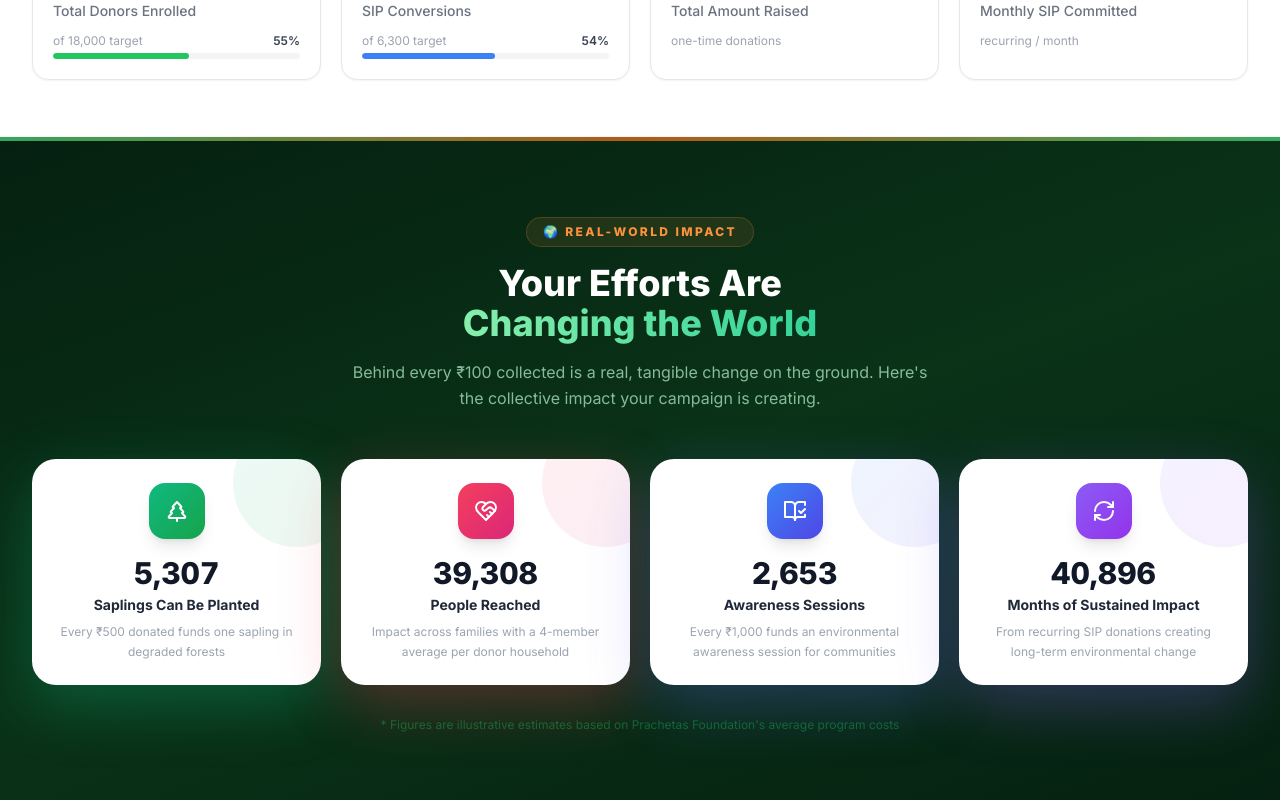
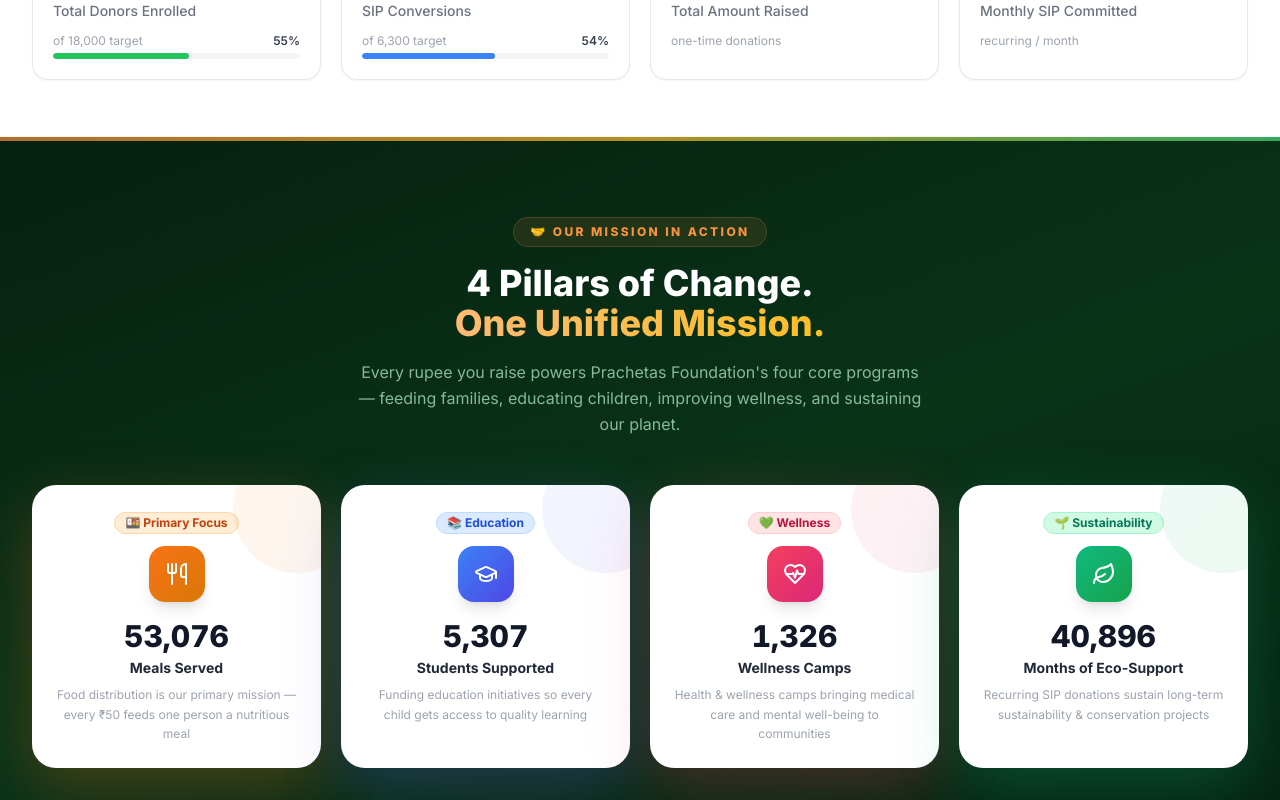
Before and after one commit to PhKrD/prachetas-internship, a React (Vite) app: page / in a window 1280 px wide. Shown: the part 1260-2060 px from the top of the page. Built offline with nearby package versions, Linux system fonts and the light colour scheme.

Commit message:
Update impact section: Food Distribution, Education, Wellness, Sustainability

```diff
--- a/src/components/ImpactSection.jsx
+++ b/src/components/ImpactSection.jsx
@@ -1,49 +1,57 @@
 import { motion } from 'framer-motion'
-import { TreePine, HeartHandshake, BookOpenCheck, RefreshCw } from 'lucide-react'
+import { Utensils, GraduationCap, HeartPulse, Leaf } from 'lucide-react'
 import { studentsData } from '../data/studentsData'
 
 const ImpactSection = () => {
-  const totalAmt    = studentsData.reduce((s, x) => s + x.totalAmountCollected, 0)
-  const totalSIP    = studentsData.reduce((s, x) => s + x.sipConversions, 0)
-  const totalDonors = studentsData.reduce((s, x) => s + x.donorsCollected, 0)
+  const totalAmt = studentsData.reduce((s, x) => s + x.totalAmountCollected, 0)
+  const totalSIP = studentsData.reduce((s, x) => s + x.sipConversions, 0)
 
-  const saplings        = Math.floor(totalAmt / 500)
-  const familiesReached = Math.floor(totalDonors * 4)
-  const sessions        = Math.floor(totalAmt / 1000)
-  const monthsImpact    = totalSIP * 12
+  /* Impact estimates per Prachetas Foundation focus areas */
+  const mealsServed      = Math.floor(totalAmt / 50)          // ₹50 per meal
+  const studentsSupported = Math.floor(totalAmt / 500)        // ₹500/month per student
+  const wellnessCamps    = Math.floor(totalAmt / 2000)        // ₹2,000 per wellness camp
+  const ecoMonths        = totalSIP * 12                      // months of sustained eco-support
 
   const cards = [
     {
-      icon: TreePine,
-      value: saplings.toLocaleString('en-IN'),
-      label: 'Saplings Can Be Planted',
-      sub: 'Every ₹500 donated funds one sapling in degraded forests',
-      from: 'from-emerald-500', to: 'to-green-600',
-      glow: 'rgba(16,185,129,0.3)',
+      icon: Utensils,
+      value: mealsServed.toLocaleString('en-IN'),
+      label: 'Meals Served',
+      sub: 'Food distribution is our primary mission — every ₹50 feeds one person a nutritious meal',
+      tag: '🍱 Primary Focus',
+      tagCls: 'bg-orange-100 text-orange-700 border-orange-200',
+      from: 'from-orange-500', to: 'to-amber-600',
+      glow: 'rgba(249,115,22,0.25)',
     },
     {
-      icon: HeartHandshake,
-      value: familiesReached.toLocaleString('en-IN'),
-      label: 'People Reached',
-      sub: 'Impact across families with a 4-member average per donor household',
-      from: 'from-rose-500', to: 'to-pink-600',
-      glow: 'rgba(244,63,94,0.3)',
+      icon: GraduationCap,
+      value: studentsSupported.toLocaleString('en-IN'),
+      label: 'Students Supported',
+      sub: 'Funding education initiatives so every child gets access to quality learning',
+      tag: '📚 Education',
+      tagCls: 'bg-blue-100 text-blue-700 border-blue-200',
+      from: 'from-blue-500', to: 'to-indigo-600',
+      glow: 'rgba(99,102,241,0.25)',
     },
     {
-      icon: BookOpenCheck,
-      value: sessions.toLocaleString('en-IN'),
-      label: 'Awareness Sessions',
-      sub: 'Every ₹1,000 funds an environmental awareness session for communities',
-      from: 'from-blue-500', to: 'to-indigo-600',
-      glow: 'rgba(99,102,241,0.3)',
+      icon: HeartPulse,
+      value: wellnessCamps.toLocaleString('en-IN'),
+      label: 'Wellness Camps',
+      sub: 'Health & wellness camps bringing medical care and mental well-being to communities',
+      tag: '💚 Wellness',
+      tagCls: 'bg-rose-100 text-rose-700 border-rose-200',
+      from: 'from-rose-500', to: 'to-pink-600',
+      glow: 'rgba(244,63,94,0.25)',
     },
     {
-      icon: RefreshCw,
-      value: monthsImpact.toLocaleString('en-IN'),
-      label: 'Months of Sustained Impact',
-      sub: 'From recurring SIP donations creating long-term environmental change',
-      from: 'from-violet-500', to: 'to-purple-600',
-      glow: 'rgba(139,92,246,0.3)',
+      icon: Leaf,
+      value: ecoMonths.toLocaleString('en-IN'),
+      label: 'Months of Eco-Support',
+      sub: 'Recurring SIP donations sustain long-term sustainability & conservation projects',
+      tag: '🌱 Sustainability',
+      tagCls: 'bg-emerald-100 text-emerald-700 border-emerald-200',
+      from: 'from-emerald-500', to: 'to-green-600',
+      glow: 'rgba(16,185,129,0.25)',
     },
   ]
 
@@ -51,8 +59,7 @@
     <section className="py-20 px-4 sm:px-6 lg:px-8 relative overflow-hidden"
       style={{ background: 'linear-gradient(160deg, #052010 0%, #0a3318 50%, #052010 100%)' }}
     >
-      {/* top border accent */}
-      <div className="absolute top-0 left-0 w-full h-1 bg-gradient-to-r from-green-400 via-orange-500 to-green-400 opacity-70" />
+      <div className="absolute top-0 left-0 w-full h-1 bg-gradient-to-r from-orange-400 via-amber-400 to-green-400 opacity-70" />
 
       <div className="max-w-7xl mx-auto relative z-10">
         <motion.div
@@ -61,17 +68,17 @@
           className="text-center mb-12"
         >
           <div className="inline-block text-orange-400 text-xs font-black uppercase tracking-[0.2em] bg-orange-400/10 border border-orange-400/20 px-4 py-1.5 rounded-full mb-4">
-            🌍 Real-World Impact
+            🤝 Our Mission in Action
           </div>
           <h2 className="text-3xl sm:text-4xl font-black text-white mb-4 leading-tight">
-            Your Efforts Are<br/>
-            <span className="text-transparent bg-clip-text bg-gradient-to-r from-green-300 to-emerald-400">
-              Changing the World
+            4 Pillars of Change.<br/>
+            <span className="text-transparent bg-clip-text bg-gradient-to-r from-orange-300 to-amber-400">
+              One Unified Mission.
             </span>
           </h2>
           <p className="text-green-200/70 text-base max-w-xl mx-auto leading-relaxed">
-            Behind every ₹100 collected is a real, tangible change on the ground.
-            Here's the collective impact your campaign is creating.
+            Every rupee you raise powers Prachetas Foundation's four core programs —
+            feeding families, educating children, improving wellness, and sustaining our planet.
           </p>
         </motion.div>
 
@@ -85,7 +92,12 @@
               className="bg-white rounded-3xl p-6 text-center shadow-2xl relative overflow-hidden group cursor-default"
               style={{ boxShadow: `0 20px 60px ${c.glow}` }}
             >
-              <div className={`absolute -top-10 -right-10 w-32 h-32 rounded-full bg-gradient-to-br ${c.from} ${c.to} opacity-[0.08] group-hover:opacity-[0.15] transition-opacity duration-500`} />
+              <div className={`absolute -top-10 -right-10 w-32 h-32 rounded-full bg-gradient-to-br ${c.from} ${c.to} opacity-[0.07] group-hover:opacity-[0.15] transition-opacity duration-500`} />
+
+              {/* Focus area tag */}
+              <div className={`inline-block text-xs font-bold px-2.5 py-0.5 rounded-full border mb-3 ${c.tagCls}`}>
+                {c.tag}
+              </div>
 
               <div className={`w-14 h-14 rounded-2xl bg-gradient-to-br ${c.from} ${c.to} flex items-center justify-center mx-auto mb-4 shadow-lg group-hover:scale-110 transition-transform`}>
                 <c.icon className="text-white" size={24} />
```
